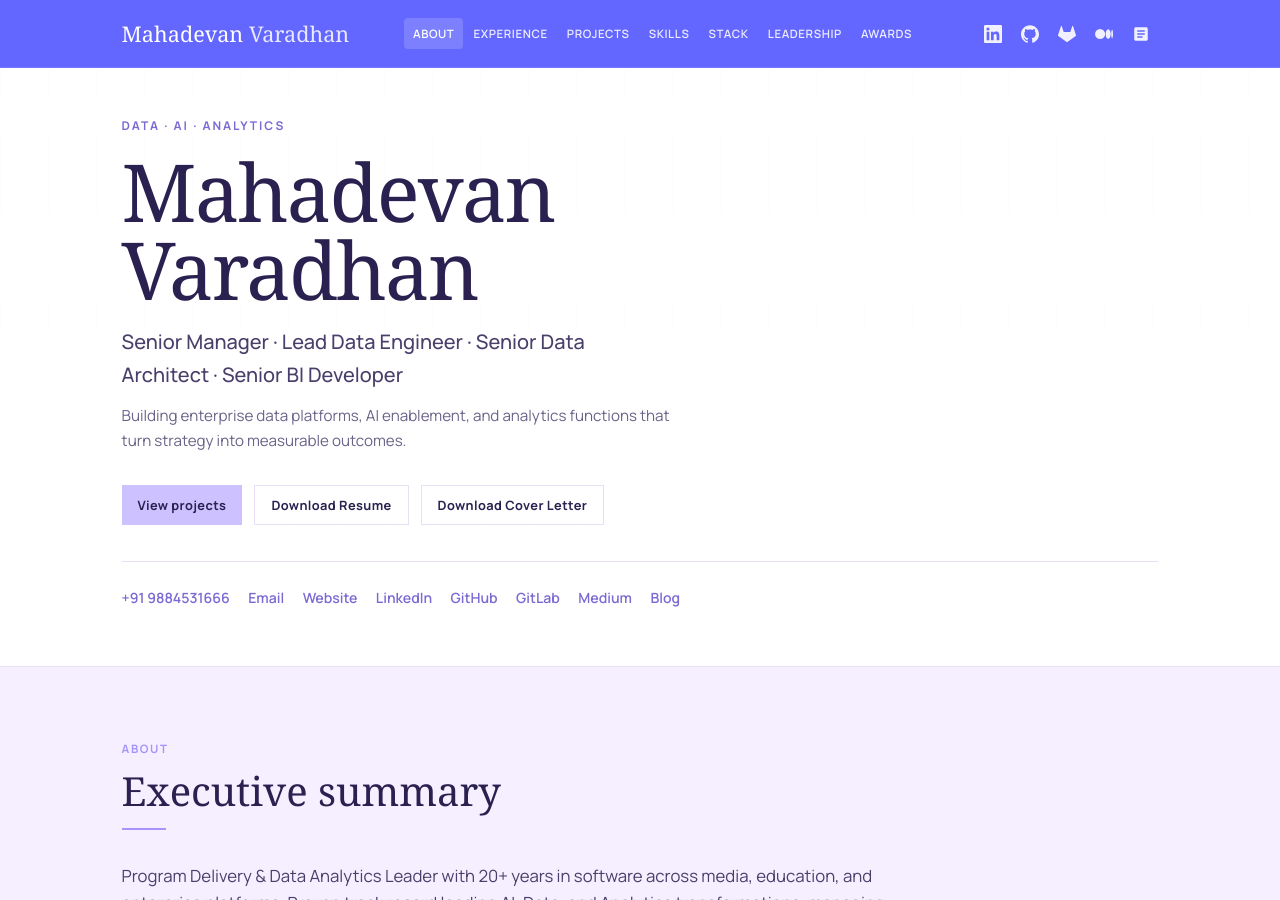
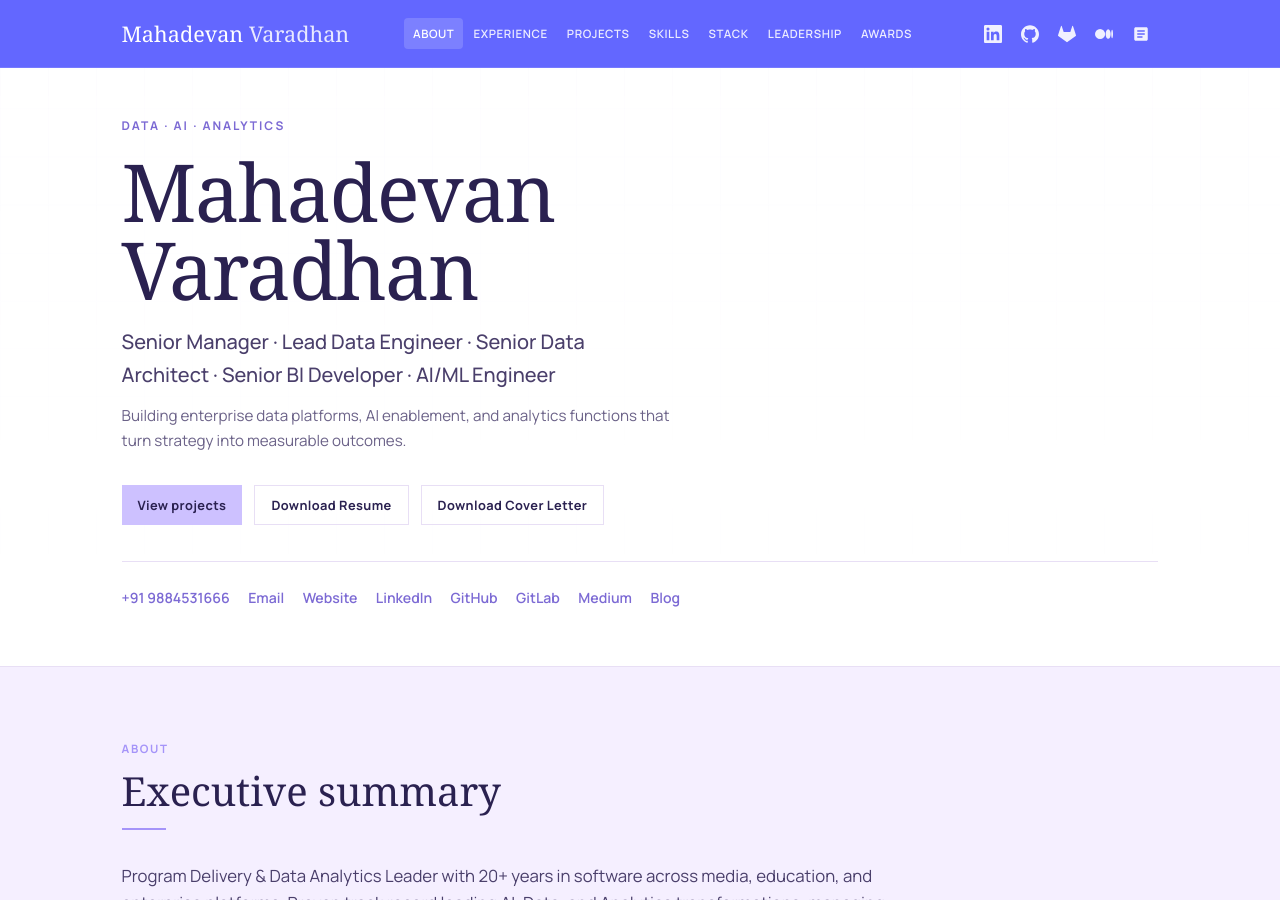
Before and after one commit to mahadevanvaradhan/mahadevanvaradhan.github.io, a Jekyll site: the page index.html, which Jekyll copies as it is, in a window 1280 px wide and 900 px high. Built offline with Jekyll 4.4.1, drawn with Linux system fonts in a browser that asks for light colours; some web fonts are replaced.

Commit message:
Add AI/ML Engineer to profile role line.
Keep .DS_Store out of version control going forward.

Co-authored-by: Cursor <cursoragent@cursor.com>

```diff
--- a/index.html
+++ b/index.html
@@ -1056,7 +1056,7 @@
             <div class="hero-inner">
                 <p class="hero-eyebrow">Data · AI · Analytics</p>
                 <h1>Mahadevan Varadhan</h1>
-                <p class="hero-lead">Senior Manager · Lead Data Engineer · Senior Data Architect · Senior BI Developer</p>
+                <p class="hero-lead">Senior Manager · Lead Data Engineer · Senior Data Architect · Senior BI Developer · AI/ML Engineer</p>
                 <p class="hero-sub">Building enterprise data platforms, AI enablement, and analytics functions that turn strategy into measurable outcomes.</p>
                 <div class="hero-cta no-print">
                     <a class="btn btn-primary" href="#projects">View projects</a>
```
Also changed, not shown: 4 other files.
